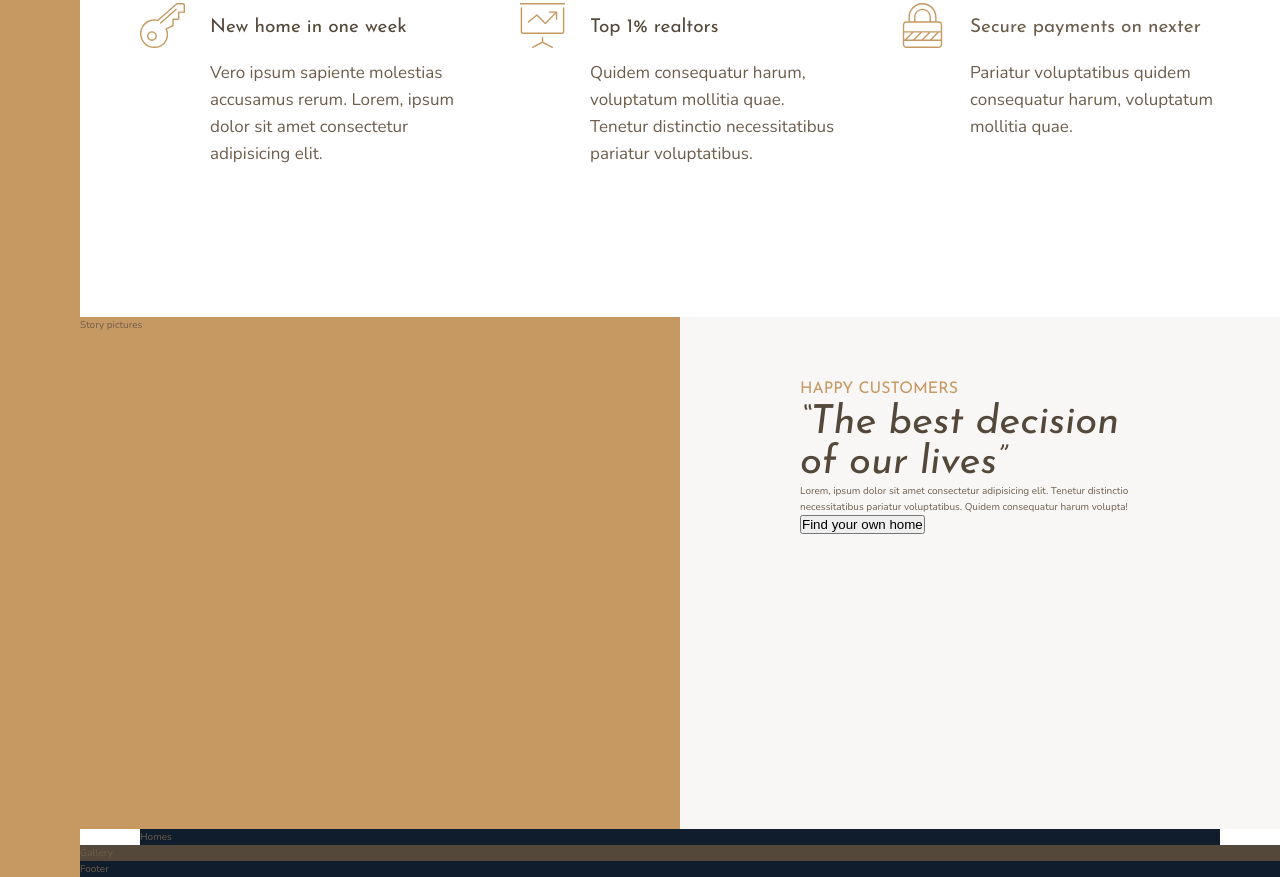
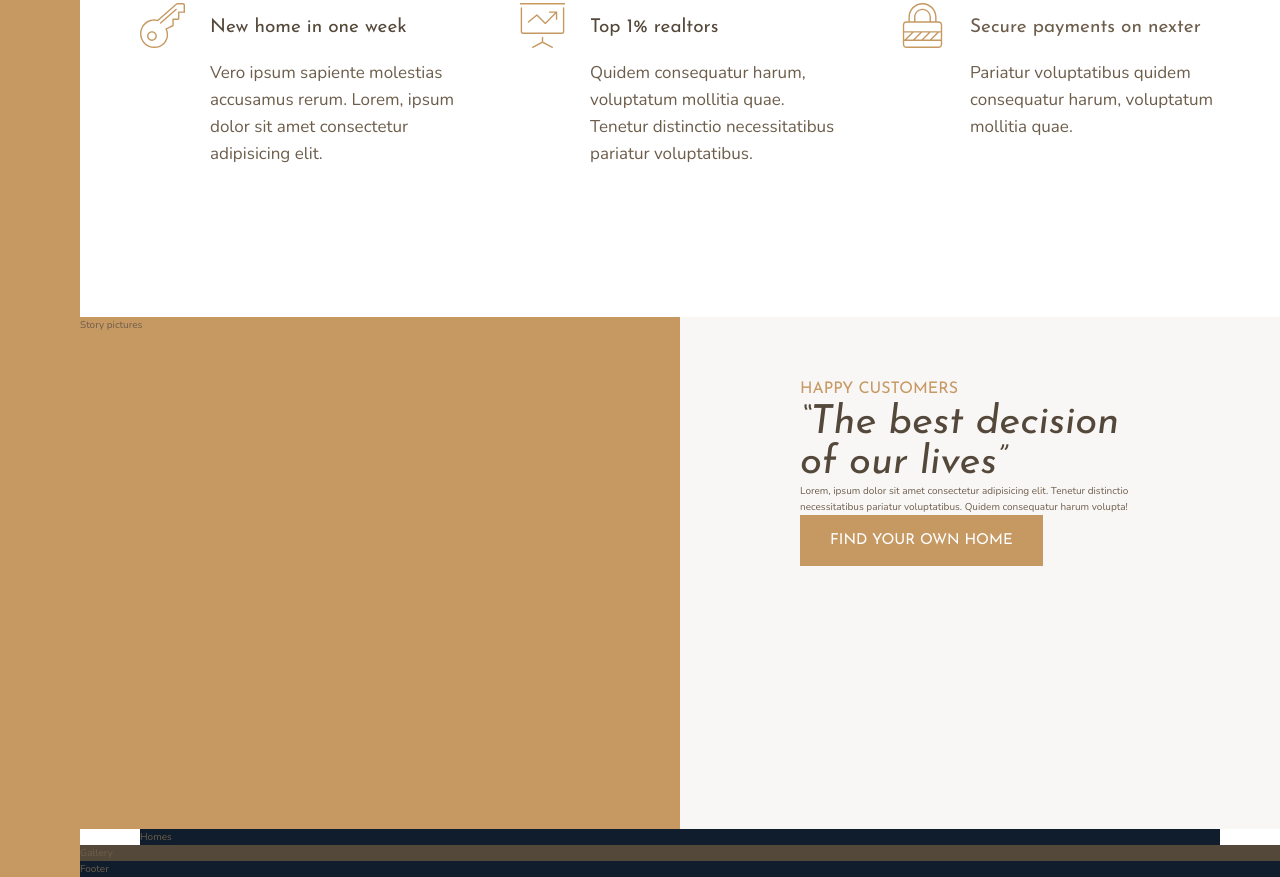
Before and after one commit to raveneliette/nexter-project-webpage, a website built with Parcel: page index.html in a window 1280 px wide. Shown: the part 991-1868 px from the top of the page. Built offline with nearby package versions, Linux system fonts and the light colour scheme.

Commit message:
Added button styles

```diff
--- a/sass/_typography.scss
+++ b/sass/_typography.scss
@@ -37,3 +37,20 @@
     &--light { color: $color-grey-light-1; }
     &--dark { color: $color-grey-dark-1; }
 }
+
+.btn {
+    background-color: $color-primary;
+    color: #fff;
+    border: none;
+    border-radius: 0;
+    font-family: $font-display;
+    font-size: 1.5rem;
+    text-transform: uppercase;
+    padding: 1.8rem 3rem;
+    cursor: pointer;
+    transition: all .2s;
+
+    &:hover {
+        background-color: $color-primary-dark;
+    }
+}
```
